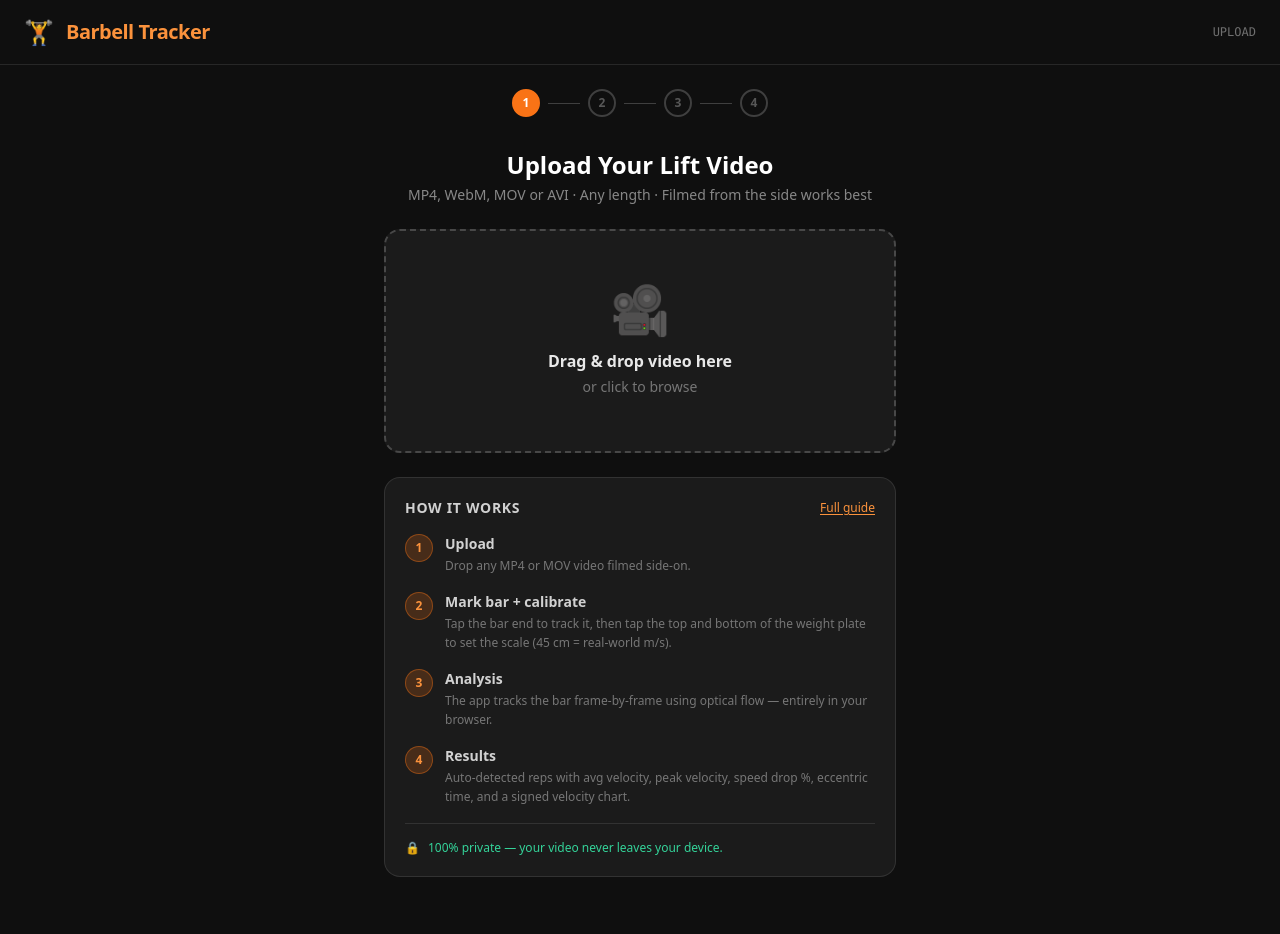
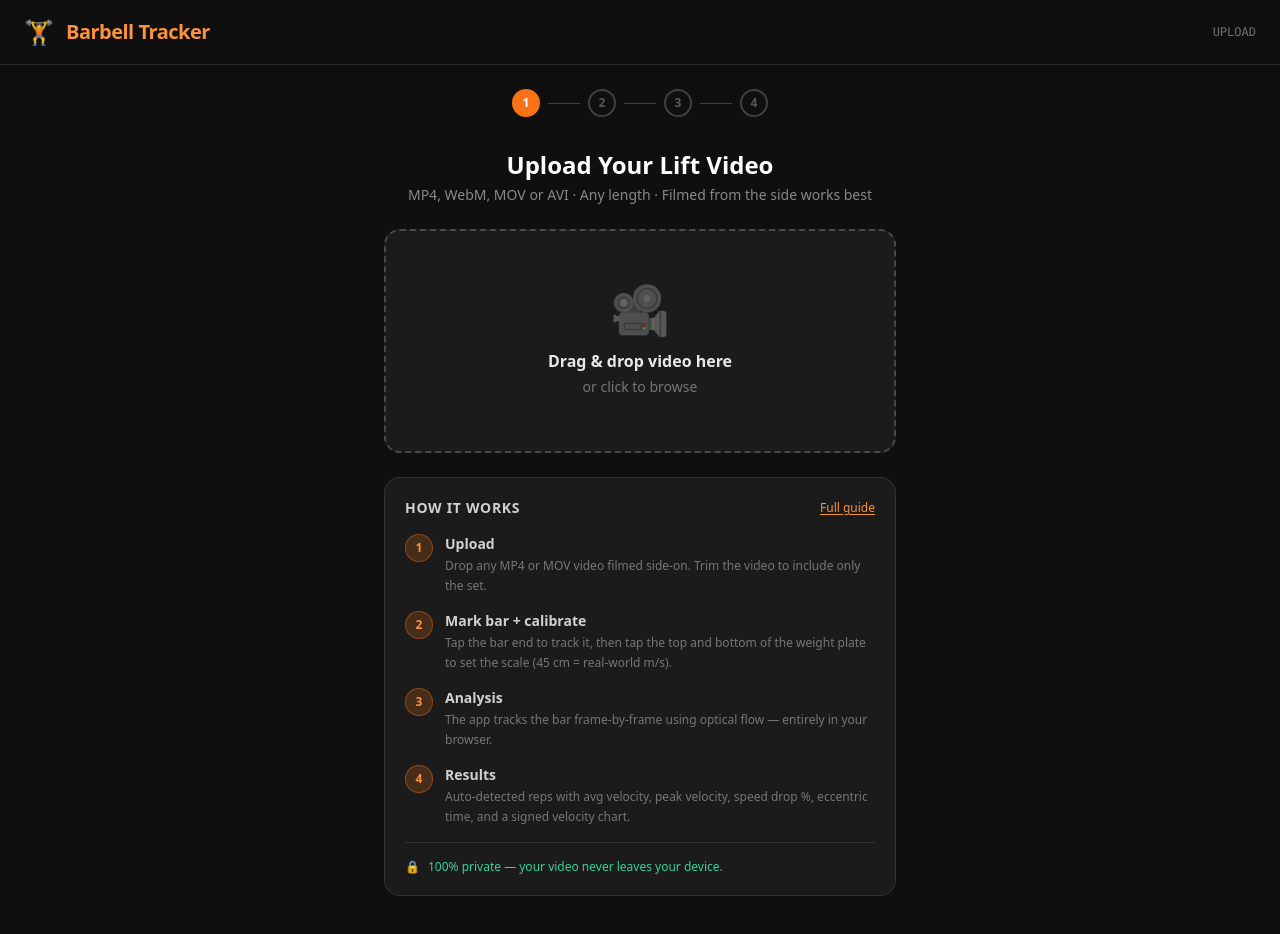
Before and after one commit to Msilvey351/Bar-Tracker, a Next.js app: page / in a window 1280 px wide. Shown: the top 934 px of the page. Built offline with nearby package versions, Linux system fonts and the light colour scheme.

Commit message:
messaging details

```diff
--- a/src/components/SeedStep.tsx
+++ b/src/components/SeedStep.tsx
@@ -12,7 +12,7 @@ type ClickStep = "bar" | "plateTop" | "plateBottom" | "done";
 
 const STEP_CONFIG: Record<ClickStep, { label: string; colour: string; hint: string }> = {
   bar: {
-    label:  "Step 1 of 3 — Position the crosshair on the bar end",
+    label:  "Step 1 of 3 — Position the crosshair on the weights",
     colour: "#f97316",
     hint:   "Drag to move · tap Confirm when centred on the barbell sleeve",
   },
--- a/src/components/UploadStep.tsx
+++ b/src/components/UploadStep.tsx
@@ -106,7 +106,7 @@ export default function UploadStep({ onFileAccepted }: Props) {
               {
                 step: "1",
                 title: "Upload",
-                desc:  "Drop any MP4 or MOV video filmed side-on.",
+                desc:  "Drop any MP4 or MOV video filmed side-on. Trim the video to include only the set. ",
               },
               {
                 step: "2",
```
